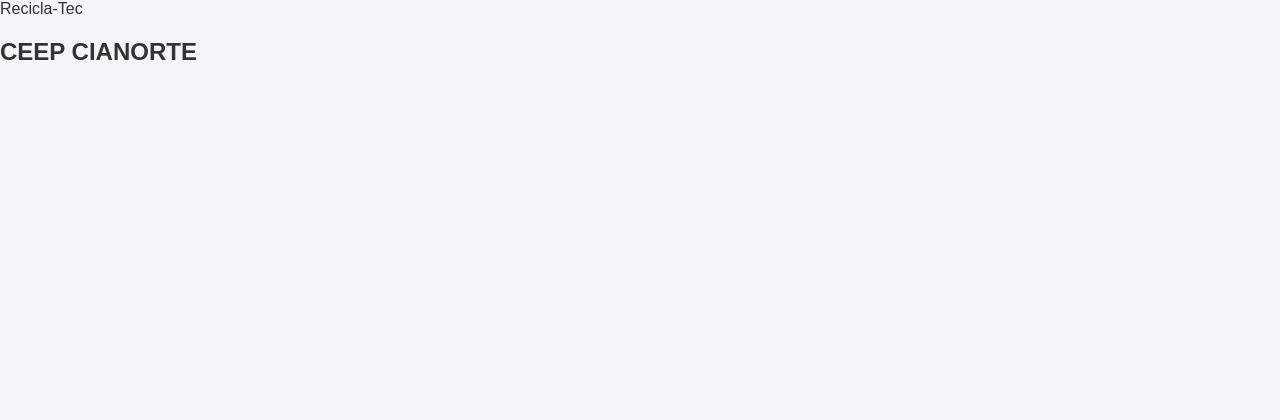
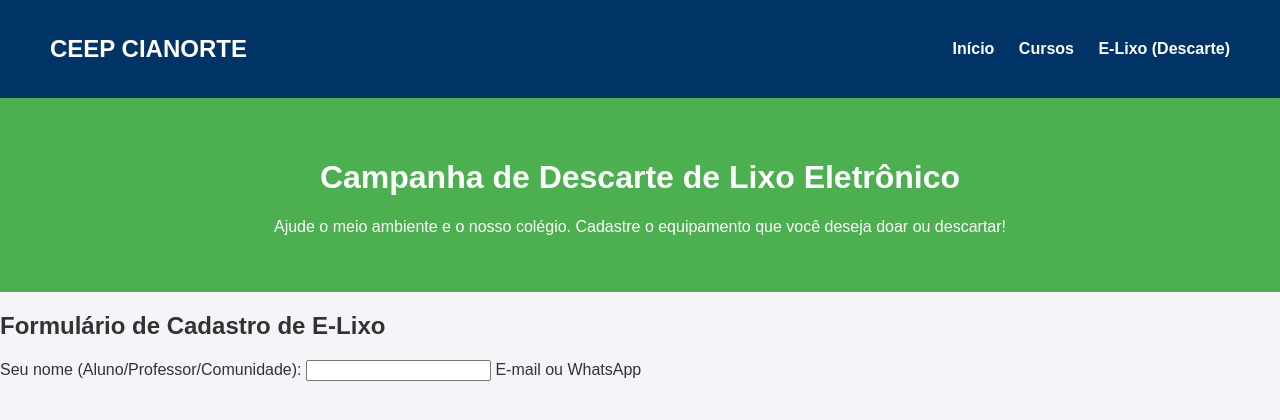
Before and after one commit to isastrath/Recicla-Tec, a plain HTML site: page index.html in a window 1280 px wide. Drawn offline with Linux system fonts and the light colour scheme.

Commit message:
Add files via upload

```diff
--- a/index.html
+++ b/index.html
@@ -5,25 +5,44 @@
     <meta name="viewport" content="width=device-width, initial-scale=1.0">
 
     <!--links para logotipo favicon-->
-    <link rel="apple-touch-icon" sizes="180x180" href="/apple-touch-icon.png">
+<link rel="apple-touch-icon" sizes="180x180" href="/apple-touch-icon.png">
 <link rel="icon" type="image/png" sizes="32x32" href="/favicon-32x32.png">
 <link rel="icon" type="image/png" sizes="16x16" href="/favicon-16x16.png">
 <link rel="manifest" href="/site.webmanifest">
 
-<!--link para imagem da aba dos navegadores-->
-<link rel="shortcut icon" href="./favicon_io/favicon-16x16.png" type="image/x icon"
+<!--Link para imagem da aba dos navegadores-->
+<link rel="shortcut icon" href="./favicon_io/favicon-16x16.png" type="image/x-icon">
+<!--Link para o Estilo Externo-->
+<link rel="stylesheet" href="./style.css">
     <title>Recicla-Tec</title>
-    <!--link para o Estilo Externo-->
-    <link rel="stylesheet" href="./style.css">
 </head>
 <body>
     <header>
-        <div class="logo">
+        <div clas="logo">
             <h2>CEEP CIANORTE</h2>
         </div>
         <nav>
-
+<a href="http://ceepcianorte.com.br">Início</a>
+<a href="#">Cursos</a>
+<a href="">E-Lixo (Descarte)</a>
         </nav>
     </header>
+    <div class="hero">
+    <h1>Campanha de Descarte de Lixo Eletrônico</h1>
+    <p>Ajude o meio ambiente e o nosso colégio.
+        Cadastre o equipamento que você deseja doar ou descartar!</p>
+    </div>
+
+ <div class="container">
+
+
+    <h2>Formulário de Cadastro de E-Lixo</h2>
+     <form action="/processar-descartar.php" method="post">
+        <label for="nome">Seu nome (Aluno/Professor/Comunidade):</label>
+        <input type="text" id="nome" name="nome" required>
+
+        <label for="contato">E-mail ou WhatsApp</label>
+    </form>
+  </div>
 </body>
 </html>
--- a/style.css
+++ b/style.css
@@ -5,3 +5,31 @@
     background-color: #f4f4f9;
     color: #333;
 }
+
+header{
+    background-color: #003366;
+    color: white;
+    padding: 15px 50px;
+    display: flex;
+    justify-content: space-between;
+    align-items: center;
+}
+
+header nav a{
+    color: white;
+    text-decoration: none;
+    margin-left: 20px;
+    font-weight: bold;
+}
+
+header nav a:hover{
+
+color: #4caf50;
+}
+
+.hero{
+    background-color: #4caf50;
+    color: white;
+    text-align: center;
+    padding: 40px 20px;
+}
```
Also changed, not shown: android-chrome-192x192.png (added), android-chrome-512x512.png (added), apple-touch-icon.png (added), favicon-16x16.png (added), favicon-32x32.png (added), favicon.ico (added), site.webmanifest (added).
